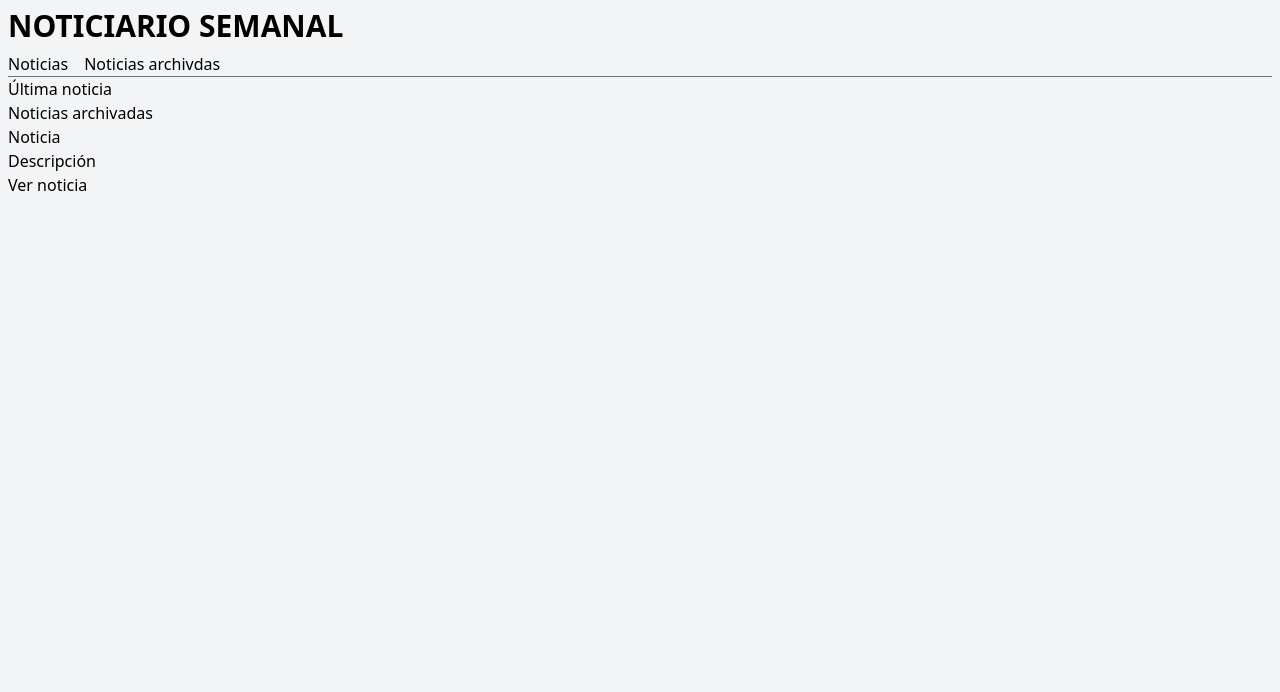
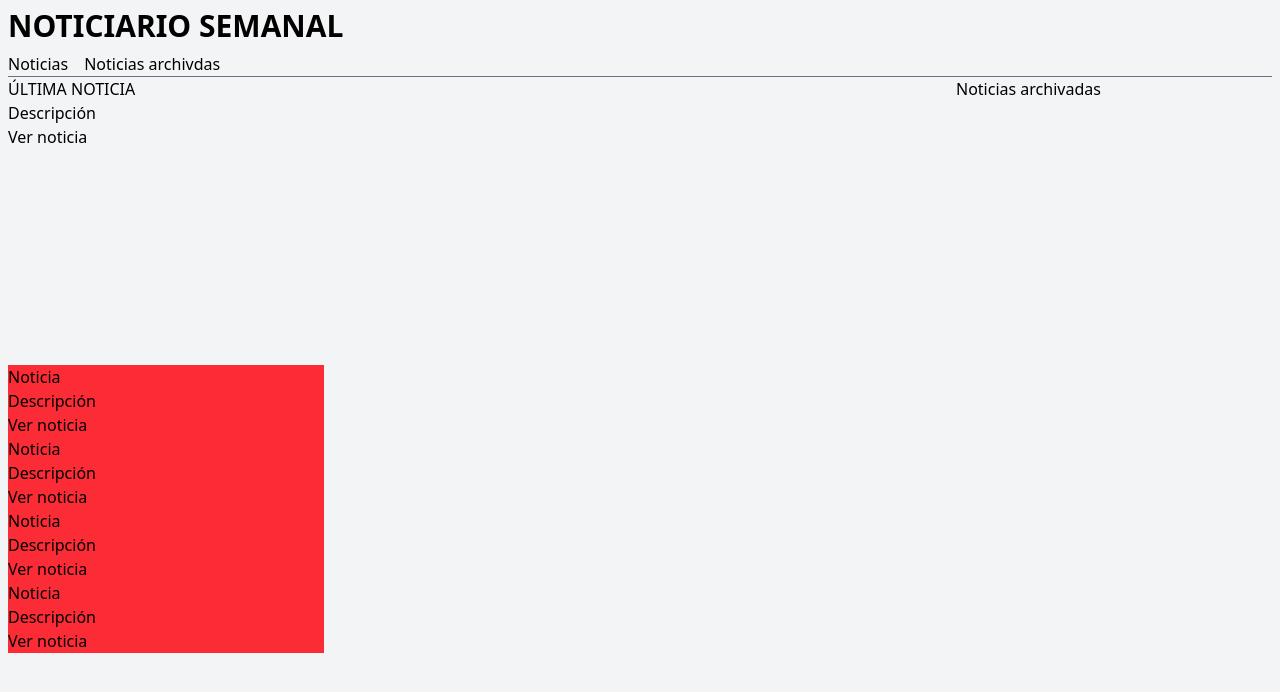
Before and after one commit to AdrianRgGit/allfunds_prueba_tecnica, a React (Vite) app in the folder news-frontend/: page / in a window 1280 px wide. Shown: the top 692 px of the page. Built offline with nearby package versions, Linux system fonts and the light colour scheme.

Commit message:
creado grid para home (no está terminado)

```diff
--- a/news-frontend/src/App.tsx
+++ b/news-frontend/src/App.tsx
@@ -11,16 +11,36 @@ const App = () => {
         </nav>
       </header>
 
-      <section>
-        <article>
-          <h2>Última noticia</h2>
+      <section className="grid grid-cols-4 grid-rows-3">
+        <article className="col-span-3">
+          <h2>ÚLTIMA NOTICIA</h2>
+          <p>Descripción</p>
+          <button>Ver noticia</button>
         </article>
 
         <article>
           <h2>Noticias archivadas</h2>
         </article>
 
-        <article>
+        <article className="grid-cols-3 bg-red-500">
+          <div>
+            <h3>Noticia</h3>
+            <p>Descripción</p>
+            <button>Ver noticia</button>
+          </div>
+
+          <div>
+            <h3>Noticia</h3>
+            <p>Descripción</p>
+            <button>Ver noticia</button>
+          </div>
+
+          <div>
+            <h3>Noticia</h3>
+            <p>Descripción</p>
+            <button>Ver noticia</button>
+          </div>
+
           <div>
             <h3>Noticia</h3>
             <p>Descripción</p>
```
